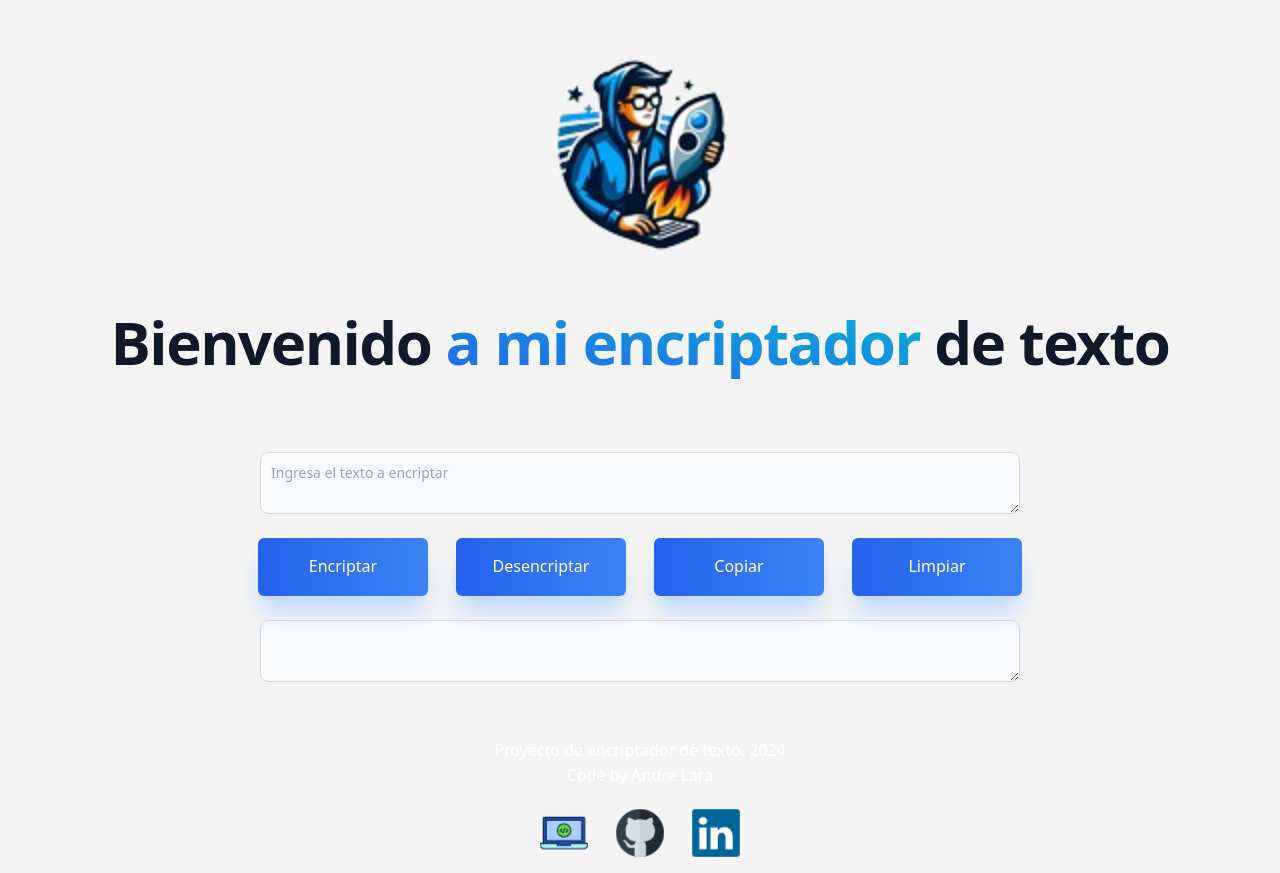
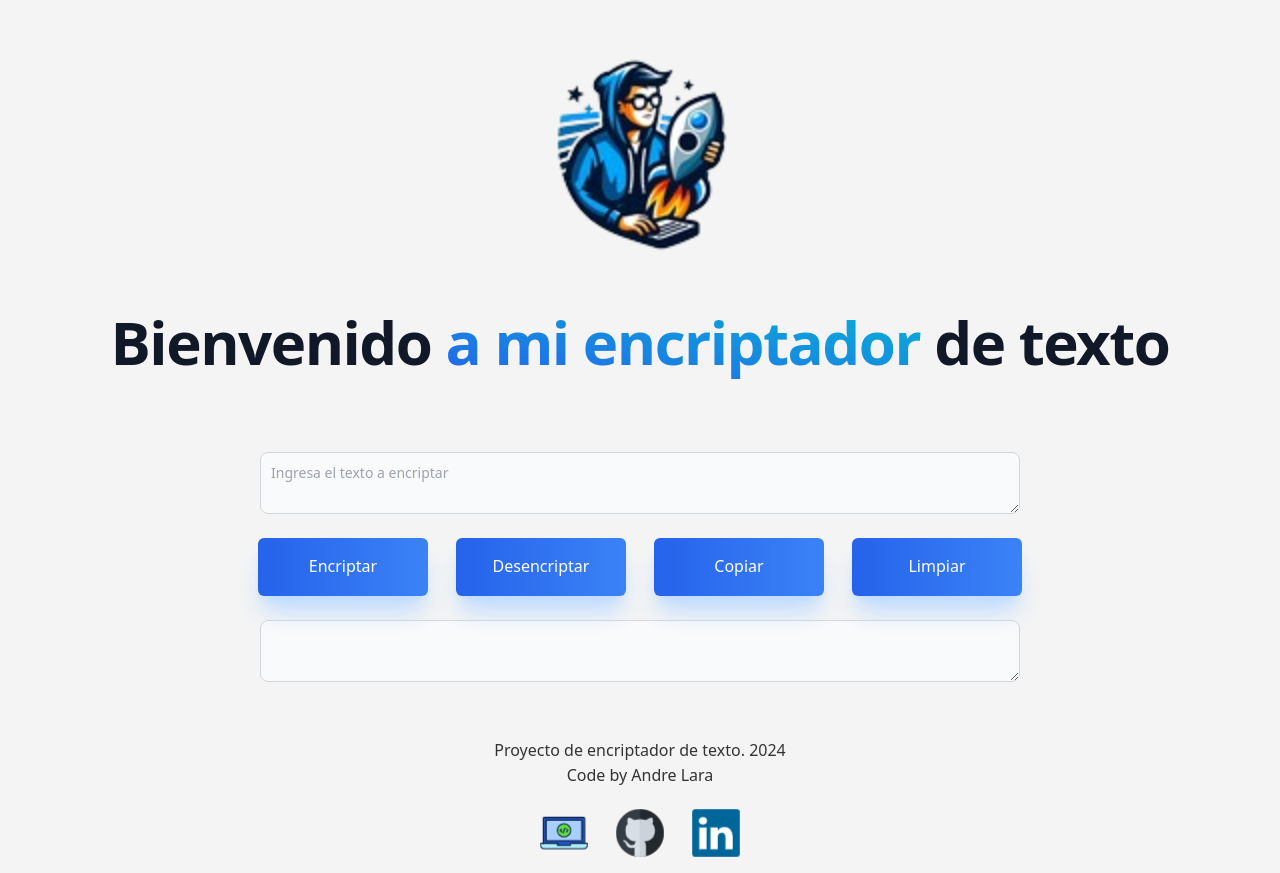
Before and after one commit to iDrewx/EncriptadorDeTexto, a website: page index.html in a window 1280 px wide. Drawn offline with Linux system fonts and the light colour scheme.

Commit message:
Actualizar clase del pie de página en index.html

```diff
--- a/index.html
+++ b/index.html
@@ -59,7 +59,7 @@
 
     </main>
     <script src="script.js"></script>
-    <footer class=" text-white text-center px-0 py-4 animate-fade-in-down animate-delay-1000">
+    <footer class=" text-black text-center px-0 py-4 animate-fade-in-down animate-delay-1000">
                 <p>Proyecto de encriptador de texto. 2024</p>
                 <p>Code by Andre Lara</p>
             <div class="w-full my-0 flex justify-center items-center mt-5 gap-7">
```
